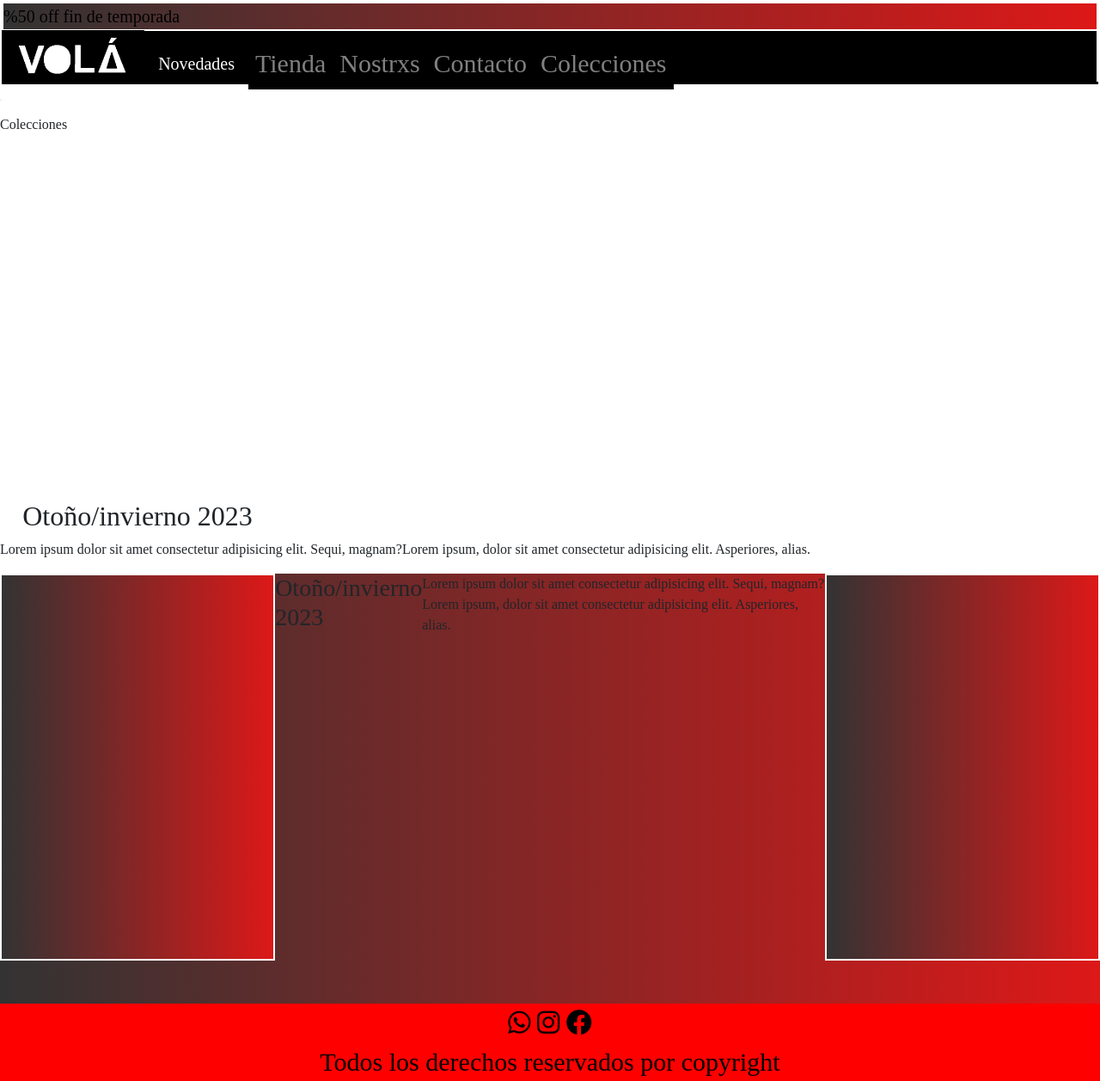
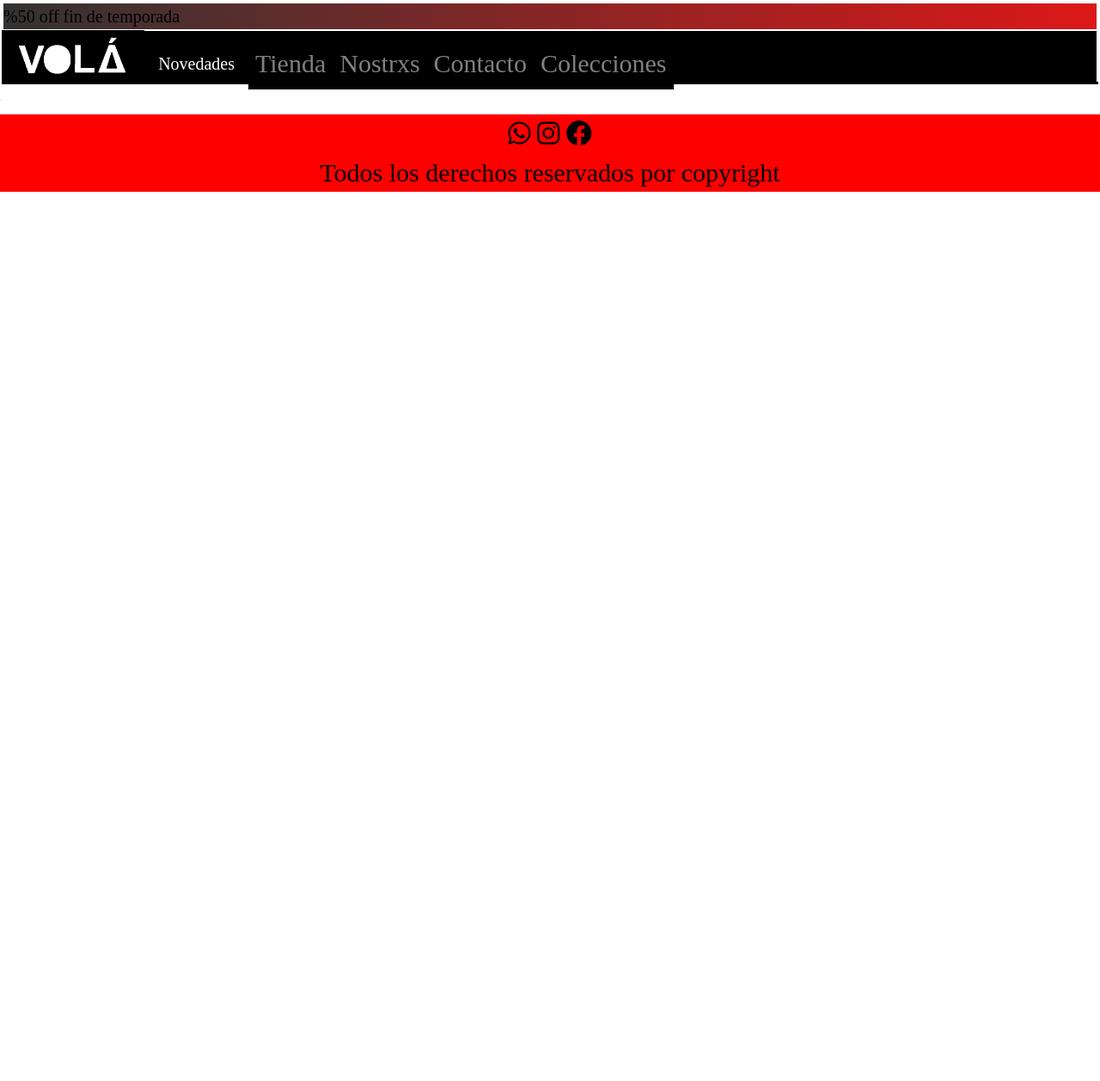
Before and after one commit to simpatyforthedevil/volA-Site, a plain HTML site: page pages/Colecciones.html in a window 1280 px wide. Shown: the whole page at 86% size. After the commit the page ends 800 px from the top, so only its background shows below. Drawn offline with nearby package versions, Linux system fonts and the light colour scheme; a web font is replaced by a local one.

Commit message:
Update Colecciones.html

```diff
--- a/pages/Colecciones.html
+++ b/pages/Colecciones.html
@@ -69,44 +69,6 @@
     </header>
     <!-- Nav bar original fin -->
     <hr width="2">
-    <aside>
-        <section class="titulo">
-            Colecciones
-        </section>
-        <br class="salto">
-        <h2>Otoño/invierno 2023</h2>
-        <span>
-            <p class="desc">
-                Lorem ipsum dolor sit amet consectetur adipisicing elit. Sequi, magnam?Lorem ipsum, dolor sit amet
-                consectetur adipisicing elit. Asperiores, alias.
-            </p>
-        </span>
-        <section class="fotos">
-            <div class="fotos fotos1">
-                <div class="fotos-img3">
-                    <h2>
-
-                    </h2>
-                </div>
-            </div>
-            <br>
-            <h3>Otoño/invierno 2023</h3>
-            <span>
-                <p class="desc2">
-                    Lorem ipsum dolor sit amet consectetur adipisicing elit. Sequi, magnam?Lorem ipsum, dolor sit amet
-                    consectetur adipisicing elit. Asperiores, alias.
-                </p>
-            </span>
-            <div class="fotos fotos2">
-                <div class="fotos-img4">
-                    <h2>
-
-                    </h2>
-                </div>
-            </div>
-        </section>
-
-    </aside>
     <footer>
         <div class="redes">
             <a href="https://web.whatsapp.com/"><i class="fa-brands fa-whatsapp"></i></a>
```
